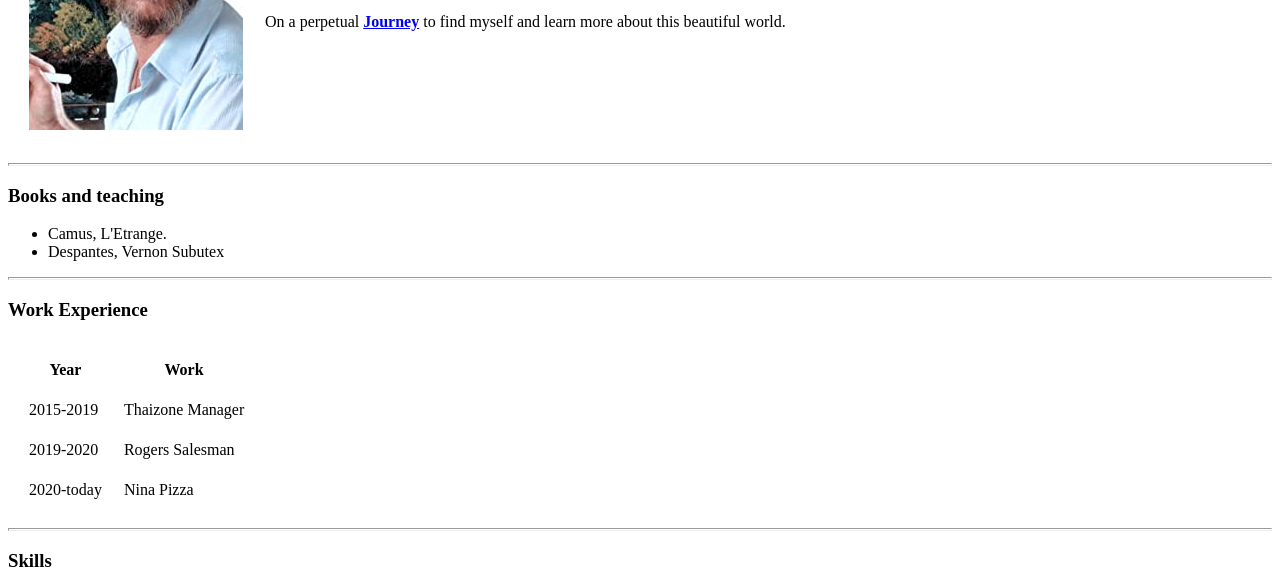
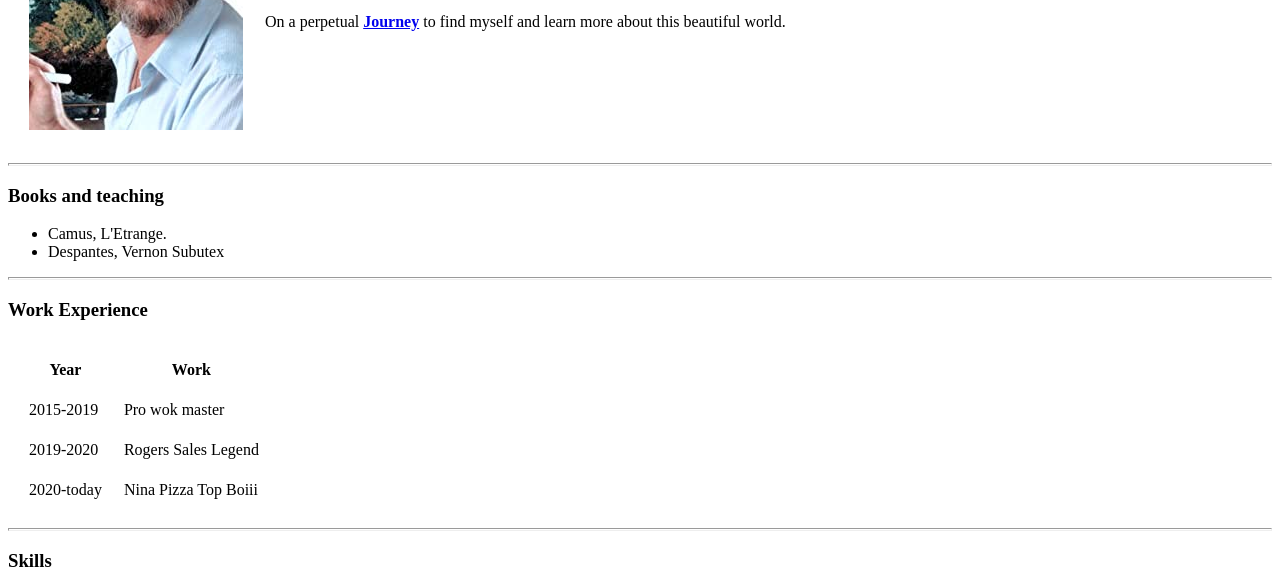
Before and after one commit to ElTonioPro/cv, a plain HTML site: page index.html in a window 1280 px wide. Shown: the part 216-800 px from the top of the page. Drawn offline with Linux system fonts and the light colour scheme.

Commit message:
Update index.html

```diff
--- a/index.html
+++ b/index.html
@@ -46,15 +46,15 @@
       <tbody>
         <tr>
           <td>2015-2019</td>
-          <td>Thaizone Manager</td>
+          <td>Pro wok master</td>
         </tr>
         <tr>
           <td>2019-2020</td>
-          <td>Rogers Salesman</td>
+          <td>Rogers Sales Legend</td>
         </tr>
         <tr>
           <td>2020-today</td>
-          <td>Nina Pizza</td>
+          <td>Nina Pizza Top Boiii</td>
         </tr>
       </tbody>
     </table>
```
